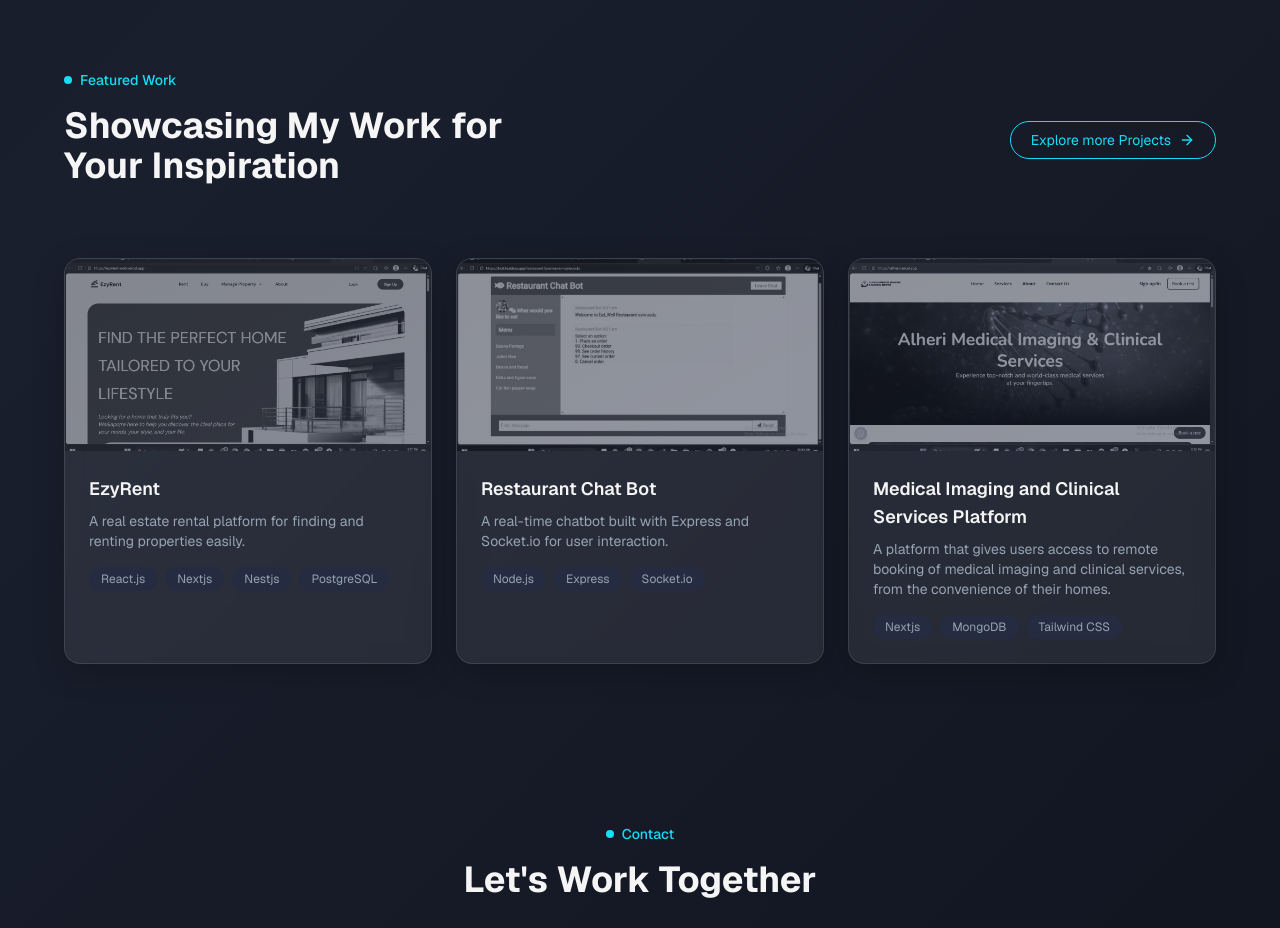
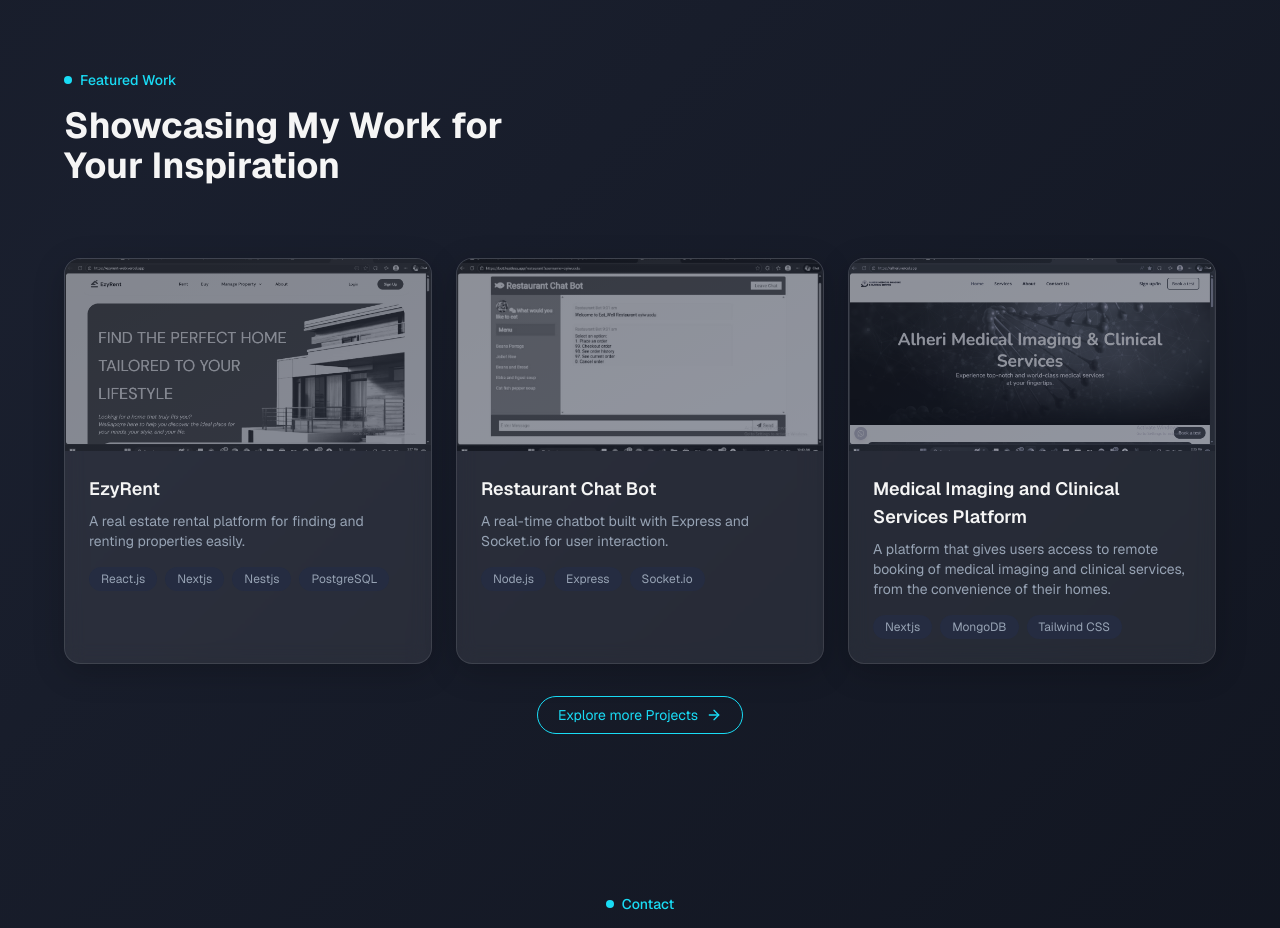
Before and after one commit to Mikkybeardless/portfolio_v2, a Next.js app: page / in a window 1280 px wide. Shown: the part 2520-3448 px from the top of the page. Built offline with nearby package versions, Linux system fonts and the light colour scheme.

Commit message:
fix: shift the explore more button of project below

```diff
--- a/components/projects.tsx
+++ b/components/projects.tsx
@@ -29,13 +29,13 @@ export default function Projects() {
               Your Inspiration
             </AnimatedHeading>
           </div>
-          <button
+          {/* <button
             onClick={() => setShowMore(!showMore)}
             className="hidden md:inline-flex items-center gap-2 border border-primary text-primary px-5 py-2 rounded-full text-sm hover:bg-primary hover:text-primary-foreground transition-all"
           >
             {showMore ? "Show Less" : "Explore more Projects"}
             <ArrowRight size={16} />
-          </button>
+          </button> */}
         </div>
 
         <div className="grid md:grid-cols-2 lg:grid-cols-3 gap-6">
@@ -87,7 +87,7 @@ export default function Projects() {
         </div>
 
         {/* Mobile explore button */}
-        <div className="md:hidden mt-8 text-center">
+        <div className=" mt-8 text-center">
           <button
             onClick={() => setShowMore(!showMore)}
             className="inline-flex items-center gap-2 border border-primary text-primary px-5 py-2 rounded-full text-sm"
```
